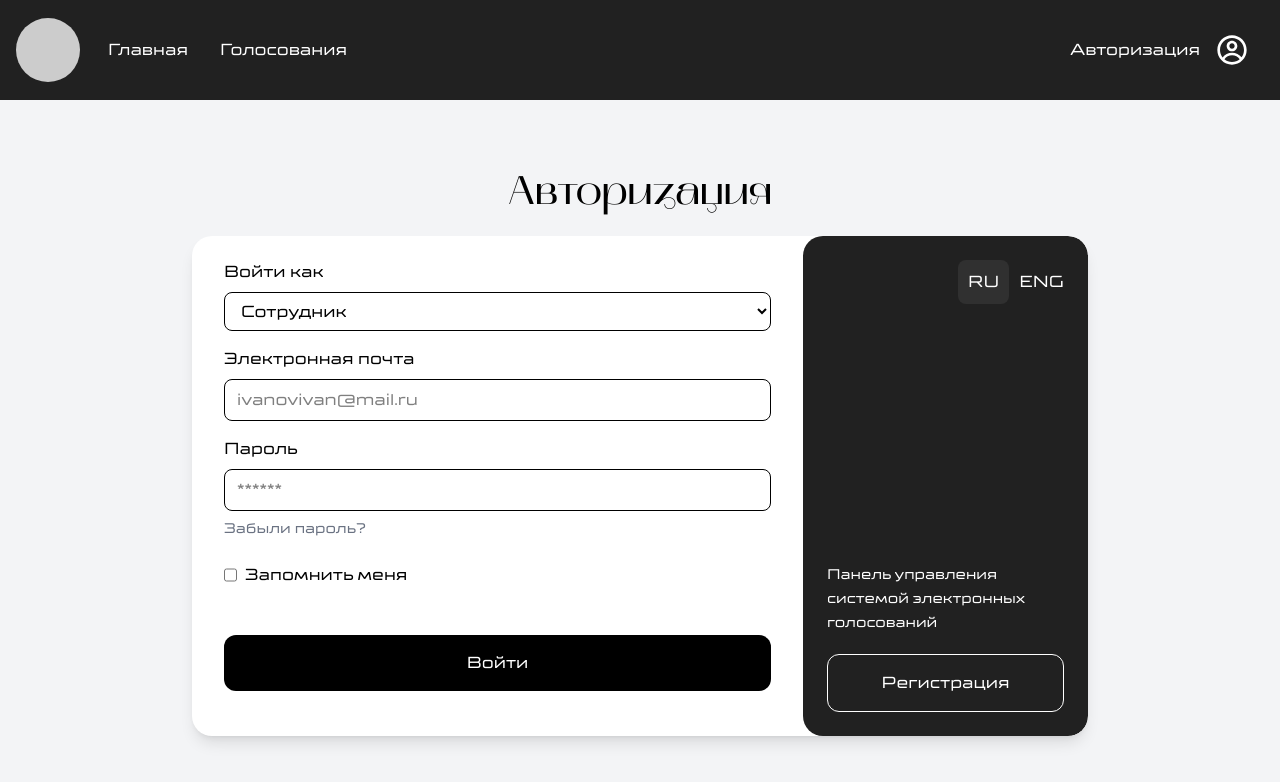
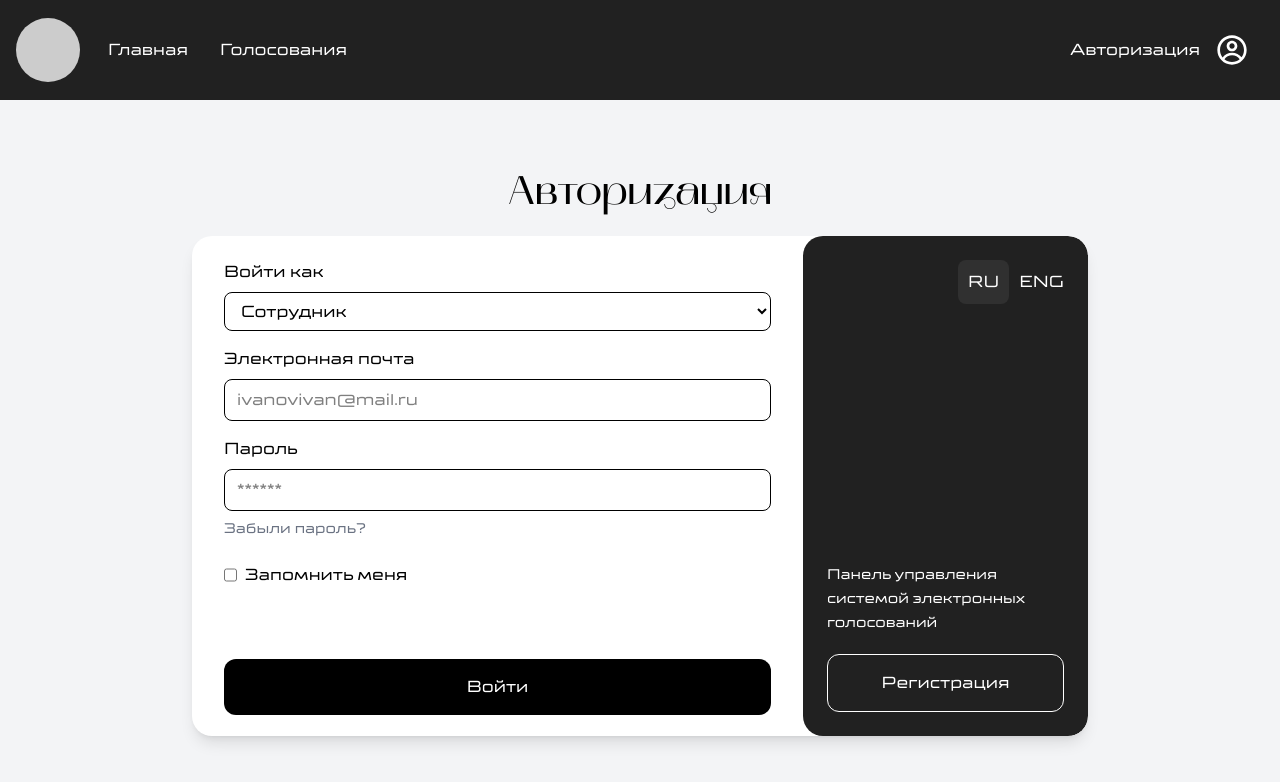
Before and after one commit to Tozzy20/digital-voting-system-frontend, a React (Vite) app: page / in a window 1280 px wide. Shown: the top 782 px of the page. Built offline with nearby package versions, Linux system fonts and the light colour scheme; no server answers.

Commit message:
Исправлен header

```diff
--- a/src/components/Header/AltHeaderDropdown.jsx
+++ b/src/components/Header/AltHeaderDropdown.jsx
@@ -38,13 +38,13 @@ const AltHeaderDropdown = ({ options = [], title }) => {
                         <NavLink
                             key={option.id}
                             to={option.to}
-                            className='p-3 cursor-pointer text-base font-normal select-none transition-all hover:bg-gray-200'
+                            className='p-3 cursor-pointer text-base font-normal select-none transition-all'
                             onClick={(e) => {
                                 e.stopPropagation()
                                 handleOptionClick()
                             }}
                             >
-                            <p>
+                            <p className='hover:bg-gray-200'>
                             {option.title}
                             </p>
                         </NavLink>
--- a/src/pages/LoginPage.jsx
+++ b/src/pages/LoginPage.jsx
@@ -217,7 +217,7 @@ const LoginPage = () => {
                                 </p>
                             )} */}
 
-                            <button type="submit" className="w-full bg-black  text-white px-[20px] py-[16px] rounded-[12px] my-8">
+                            <button type="submit" className="w-full bg-black  text-white px-[20px] py-[16px] rounded-[12px] mt-14">
                                 Войти
                             </button>
                         </form>
--- a/src/pages/RegisterPage.jsx
+++ b/src/pages/RegisterPage.jsx
@@ -347,7 +347,7 @@ const RegisterPage = () => {
                                 </p>
                             )}
 
-                            <button type="submit" className="w-full bg-black  text-white px-[20px] py-[16px] rounded-[12px] my-5">
+                            <button type="submit" className="w-full bg-black  text-white px-[20px] py-[16px] rounded-[12px] my-10">
                                 Зарегистрироваться
                             </button>
                         </form>
```
